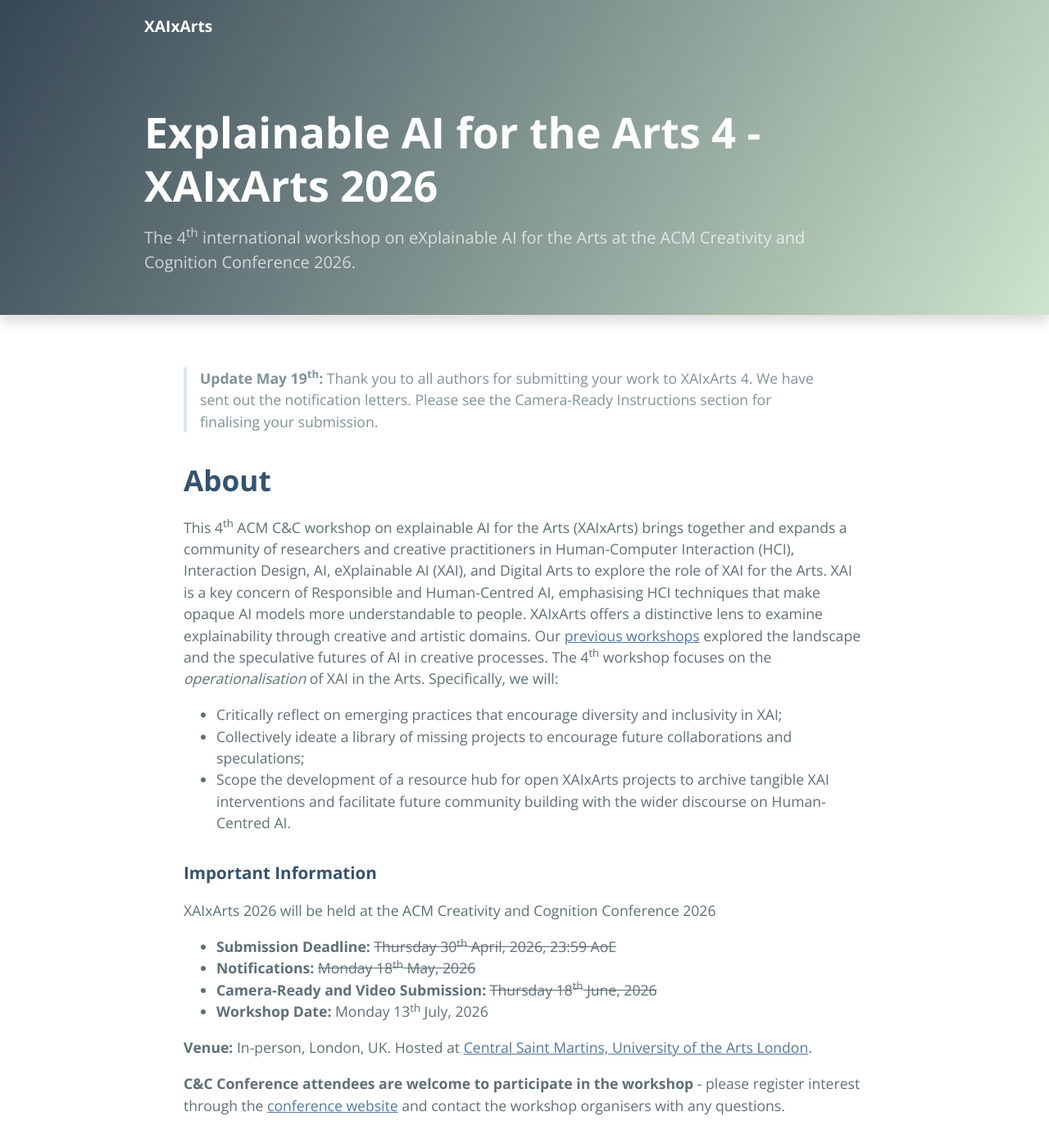
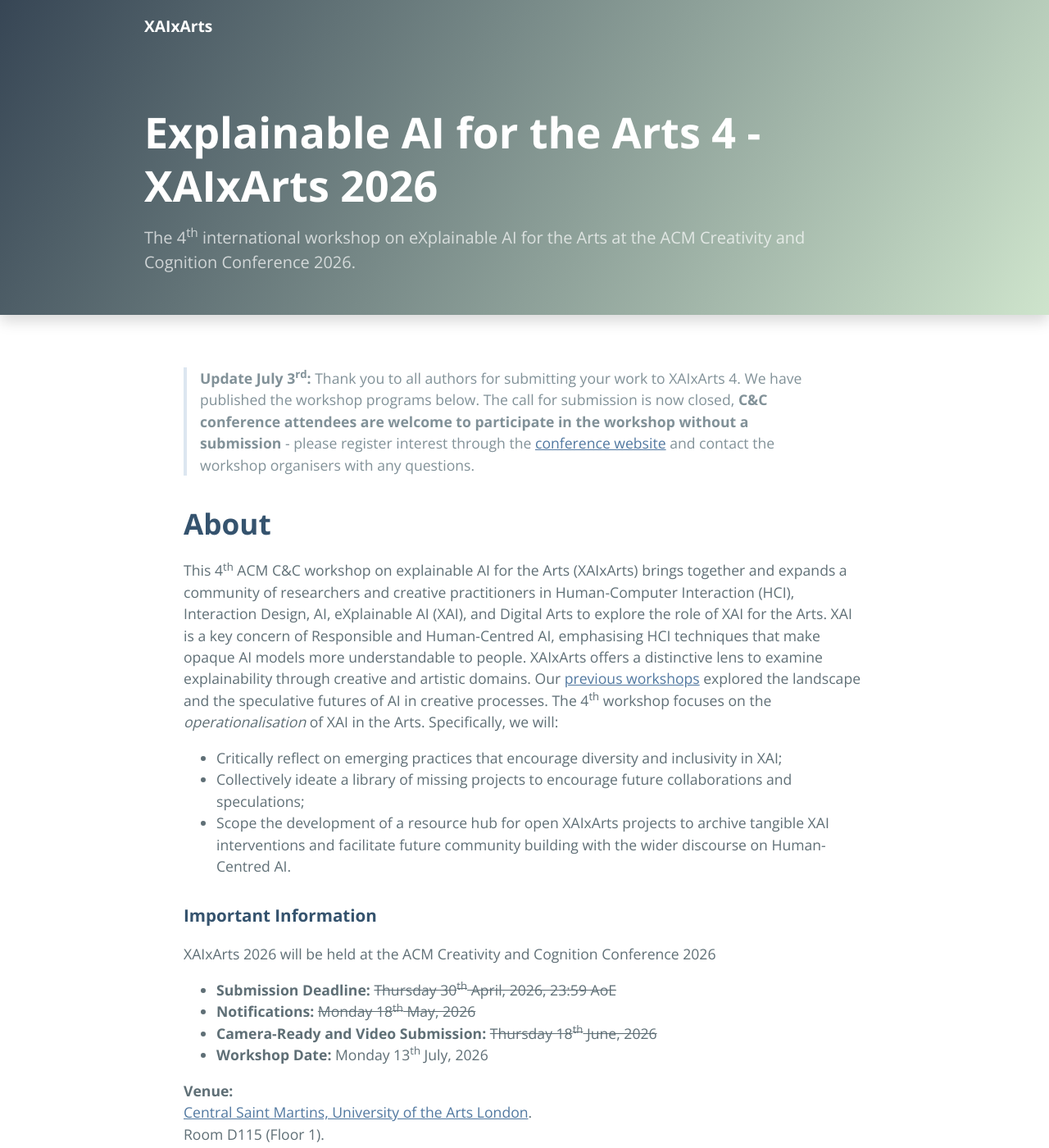
Before and after one commit to xaixarts/xaixarts.github.io, a Jekyll site: the page built from 2026.md, in a window 1280 px wide and 1400 px high. Shown: the whole window at 82% size. Built offline with Jekyll 4.4.1, drawn with Linux system fonts in a browser that asks for light colours; some of the changed text lies outside the part shown.

Commit message:
updated presentation order

```diff
--- a/2026.md
+++ b/2026.md
@@ -5,7 +5,9 @@
 description: The 4<sup>th</sup> international workshop on eXplainable AI for the Arts at the ACM Creativity and Cognition Conference 2026.
 ---
 
-> **Update May 19<sup>th</sup>:** Thank you to all authors for submitting your work to XAIxArts 4. We have sent out the notification letters. Please see the Camera-Ready Instructions section for finalising your submission.
+> **Update July 3<sup>rd</sup>:** Thank you to all authors for submitting your work to XAIxArts 4. We have published the workshop programs below. The call for submission is now closed, **C&C conference attendees are welcome to participate in the workshop without a submission** - please register interest through the [conference website](https://cc.acm.org/2026/registration/) and contact the workshop organisers with any questions.
+
+
 
 # **About**
 This 4<sup>th</sup> ACM C&C workshop on explainable AI for the Arts (XAIxArts) brings together and expands a community of researchers and creative practitioners in Human-Computer Interaction (HCI), Interaction Design, AI, eXplainable AI (XAI), and Digital Arts to explore the role of XAI for the Arts. XAI is a key concern of Responsible and Human-Centred AI, emphasising HCI techniques that make opaque AI models more understandable to people. XAIxArts offers a distinctive lens to examine explainability through creative and artistic domains. Our [previous workshops](./workshops) explored the landscape and the speculative futures of AI in creative processes. The 4<sup>th</sup> workshop focuses on the *operationalisation* of XAI in the Arts. Specifically, we will:
@@ -21,9 +23,8 @@
 * **Camera-Ready and Video Submission:** <del>Thursday 18<sup>th</sup> June, 2026</del>
 * **Workshop Date:** Monday 13<sup>th</sup> July, 2026
 
-**Venue:** In-person, London, UK. Hosted at [Central Saint Martins, University of the Arts London](https://cc.acm.org/2026/venue/).
+**Venue:** <br>[Central Saint Martins, University of the Arts London](https://cc.acm.org/2026/venue/). <br>Room D115 (Floor 1). <br>Please see the map for the room information: [https://programs.sigchi.org/c&c/2026/maps](https://programs.sigchi.org/c&c/2026/maps).
 
-**C&C Conference attendees are welcome to participate in the workshop** - please register interest through the [conference website](https://cc.acm.org/2026/registration/) and contact the workshop organisers with any questions.
 
 
 # **Schedule**
@@ -57,9 +58,9 @@
 
  - Matt Deslauriers. <i>Constellations of Colour: Mapping Semantic Neighbourhoods in CLIP</i> <a href="./accepted-2026/Deslauriers_Constellations_2026.pdf">[pdf]</a> <a href="./accepted-2026/videos/Deslauriers_Constellations_2026.mp4">[video]</a>
  - Sihwa Park. <i>Diffusion TV: Experiencing Diffusion Models through Tangible, Embodied Interaction</i> <a href="./accepted-2026/Park_Diffusion_2026.pdf">[pdf]</a> <a href="./accepted-2026/videos/Park_Diffusion_2026.mp4">[video]</a>
- - Chunyi Shen. <i>The Body-Algorithm-Emotion Loop: Making Emotion AI Misrecognition Visible through Artistic Practice</i> <a href="./accepted-2026/Shen_BodyAlgorithm_2026.pdf">[pdf]</a>
  - Courtney Ford and Sun Park. <i>Identification of Computational and Cultural Explainable AI (CCXAI)</i> <a href="./accepted-2026/Ford_Identification_2026.pdf">[pdf]</a> <a href="./accepted-2026/videos/Ford_Identification_2026.mp4">[video]</a>
  - Michelle Dutoit and Baptiste Caramiaux. <i>Exploring Normativity in Stable Diffusion: Insights for XAI in the Arts</i> <a href="./accepted-2026/Dutoit_Exploring_2026.pdf">[pdf]</a> <a href="./accepted-2026/videos/Dutoit_Exploring_2026.mp4">[video]</a>
+ - Chunyi Shen. <i>The Body-Algorithm-Emotion Loop: Making Emotion AI Misrecognition Visible through Artistic Practice</i> <a href="./accepted-2026/Shen_BodyAlgorithm_2026.pdf">[pdf]</a>
 
 **15:15-15:45** Tea and Coffee Break
 
```
